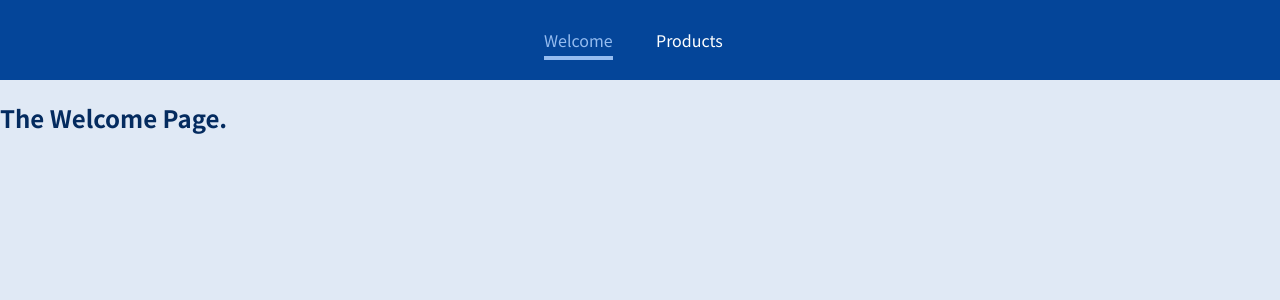
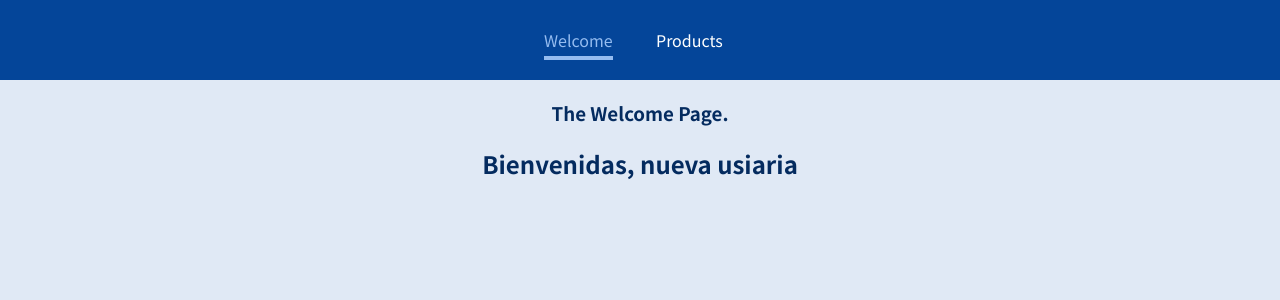
Before and after one commit to Maverick2502/react-router-app, a React (Create React App) app: page /welcome/new-user in a window 1280 px wide. Shown: the top 300 px of the page. Built offline with nearby package versions, Linux system fonts and the light colour scheme.

Commit message:
Working with Nester Routes

```diff
--- a/src/App.js
+++ b/src/App.js
@@ -5,6 +5,12 @@ import Products from "./pages/Products";
 import Welcome from "./pages/Welcome";
 
 function App() {
+  /**
+   * React Router goes 'top-to-bottom'.
+   * It matches the start of the path. Not the entire path.
+   * Two solutions: changing the order or adding 'exact'
+   */
+
   return (
     <header>
       <nav>
--- a/src/pages/ProductDetail.jsx
+++ b/src/pages/ProductDetail.jsx
@@ -6,7 +6,7 @@ function ProductDetail() {
 
   return (
     <section>
-      <h1>Product Detail</h1>
+      <h1 style={{ textAlign: "center" }}>Product Detail</h1>
     </section>
   );
 }
--- a/src/pages/Products.jsx
+++ b/src/pages/Products.jsx
@@ -4,7 +4,7 @@ import { Link } from "react-router-dom";
 function Products() {
   return (
     <section>
-      <h1>The Products Page.</h1>
+      <h1 style={{ textAlign: "center" }}>The Products Page.</h1>
       <ul>
         <li>
           <Link to="/products/p1">House</Link>
--- a/src/pages/Welcome.jsx
+++ b/src/pages/Welcome.jsx
@@ -1,7 +1,15 @@
 import React from "react";
+import { Route } from "react-router-dom";
 
 function Welcome() {
-  return <h1>The Welcome Page.</h1>;
+  return (
+    <section>
+      <h1 style={{ textAlign: "center" }}>The Welcome Page.</h1>
+      <Route path="/welcome/new-user">
+        <h2 style={{ textAlign: "center" }}>Bienvenidas, nueva usiaria</h2>
+      </Route>
+    </section>
+  );
 }
 
 export default Welcome;
```
